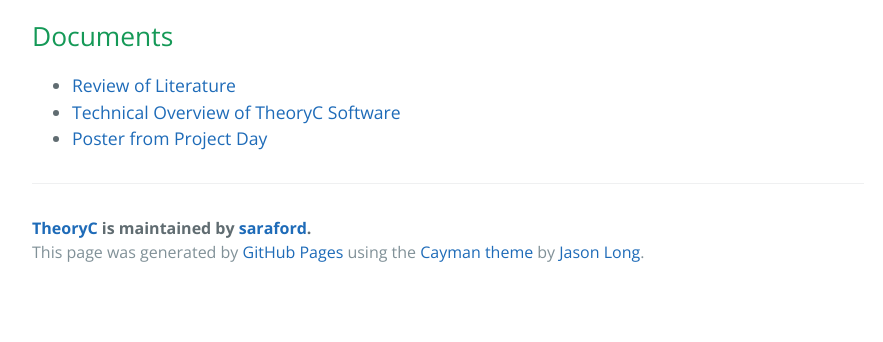
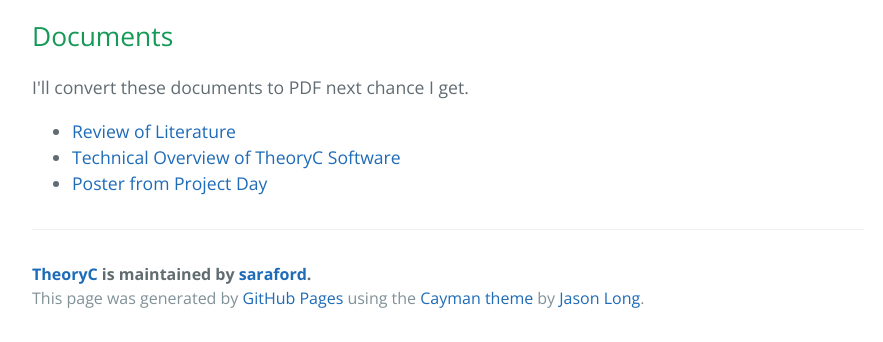
Before and after one commit to saraford/TheoryC, a plain HTML site: page index.html in a window 1280 px wide. Shown: the part 1131-1473 px from the top of the page, without its empty margins (192-1075 px from the left). Before the commit the page ends 1427 px from the top, so only its background shows below. Drawn offline with nearby package versions, Linux system fonts and the light colour scheme.

Commit message:
Update index.html

```diff
--- a/index.html
+++ b/index.html
@@ -36,6 +36,8 @@
 <h2>
 <a id="documents" class="anchor" href="#documents" aria-hidden="true"><span aria-hidden="true" class="octicon octicon-link"></span></a>Documents</h2>
 
+<p>I'll convert these documents to PDF next chance I get.</p>
+
 <ul>
 <li><a href="https://dl.dropboxusercontent.com/u/60537438/TheoryC/Sara%20Ford%20Review%20of%20Literature%20Kin298%20Project%20Final.docx">Review of Literature</a></li>
 <li><a href="https://dl.dropboxusercontent.com/u/60537438/TheoryC/Technical%20overview%20of%20the%20TheoryC%20software.docx">Technical Overview of TheoryC Software</a></li>
```
